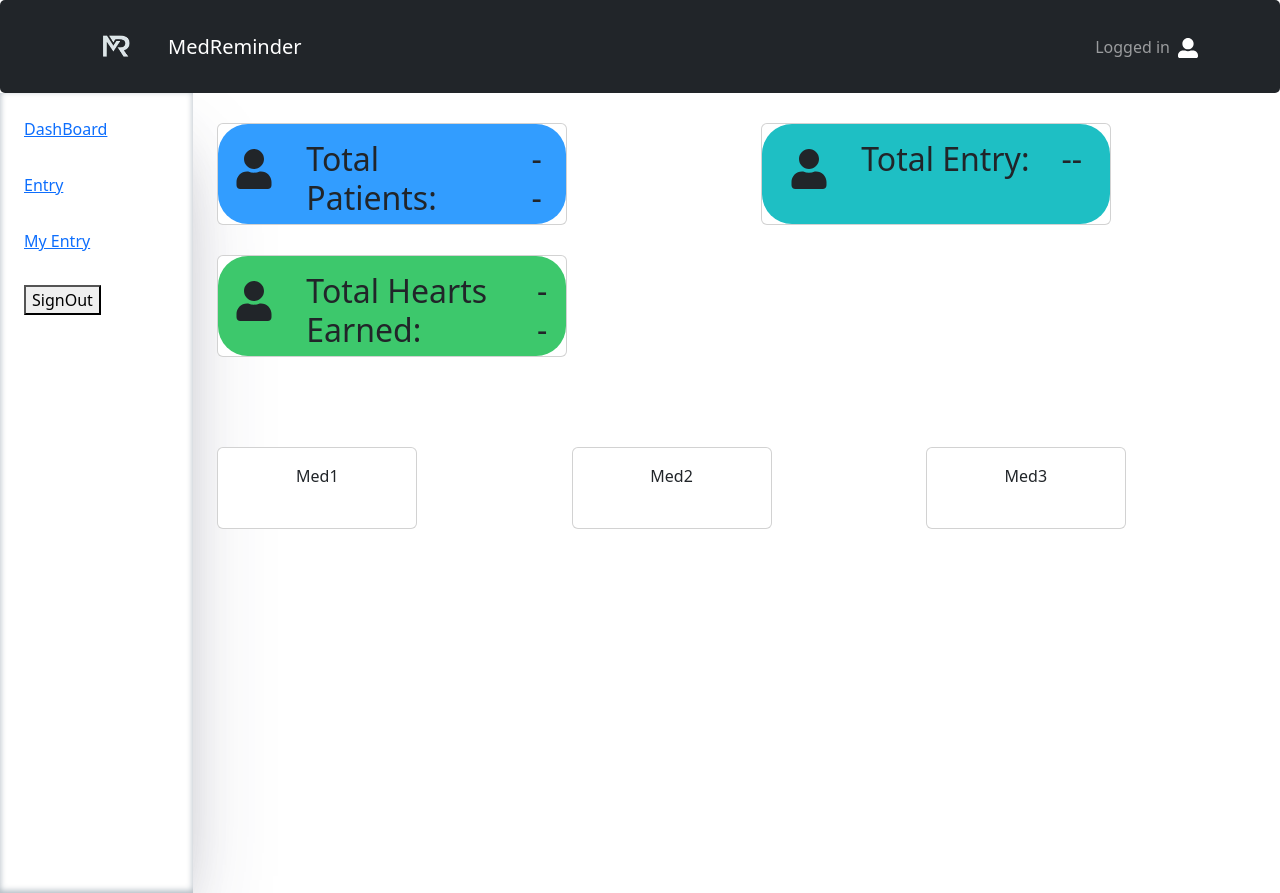
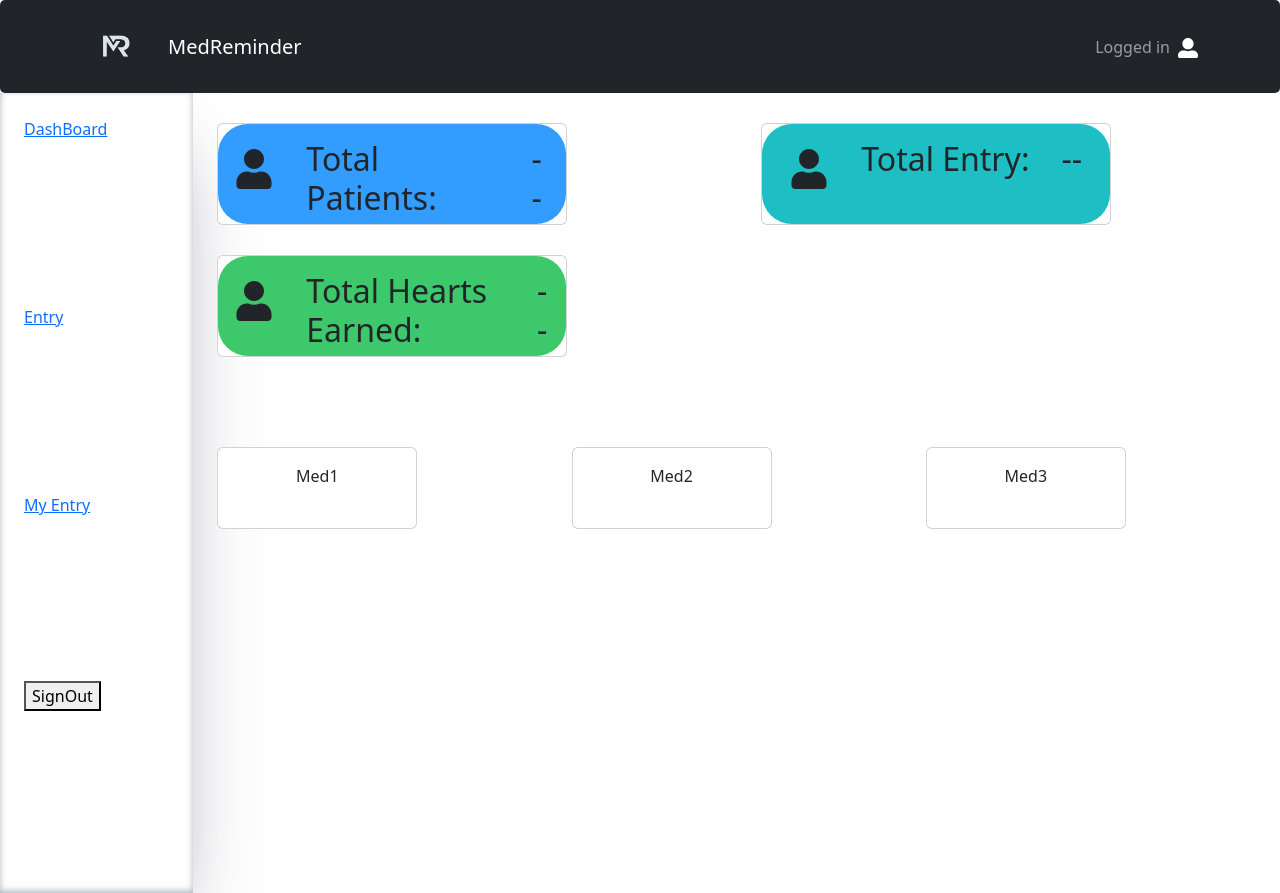
Before and after one commit to medRemind-23/medRemind-Website, a React (Vite) app: page / in a window 1280 px wide. Built offline with nearby package versions, Linux system fonts and the light colour scheme.

Commit message:
NavBar Update

```diff
--- a/src/components/NavigationBar/NavigationBar.css
+++ b/src/components/NavigationBar/NavigationBar.css
@@ -1,5 +1,6 @@
 .active {
   color: blue !important ;
+  height: 20px;
 }
 .Nav-Container {
   box-shadow: rgba(50, 50, 93, 0.25) 0px 50px 100px -20px,
@@ -11,6 +12,13 @@
 .Nav-Container-items {
   display: flex;
   flex-direction: column;
-  gap: 2em;
-  gap: 2em;
+  height: 100%;
 }
+
+/* .Signout-button {
+  margin-top: 100px;
+} */
+
+.NavBar-items {
+  height: 20vh;
+}
--- a/src/components/NavigationBar/NavigationBar.jsx
+++ b/src/components/NavigationBar/NavigationBar.jsx
@@ -14,19 +14,22 @@ function NavigationBar() {
     <>
       <Stack gap={3} className="Nav-Container p-4 ">
         <div className="Nav-Container-items">
-          <Col className=" active ">
+          <Col className="NavBar-items active ">
             <Link to="/">DashBoard</Link>
           </Col>
           <Col>
             <Link to="/Entry">Entry</Link>
           </Col>
-          <Col>
+          <Col className="NavBar-items">
             {" "}
             <Link to="/History">My Entry</Link>
           </Col>
 
-          <Col>
-            <button onClick={SignOut}> SignOut</button>
+          <Col className="NavBar-items">
+            <button onClick={SignOut} className="Signout-button">
+              {" "}
+              SignOut
+            </button>
           </Col>
         </div>
       </Stack>
```
